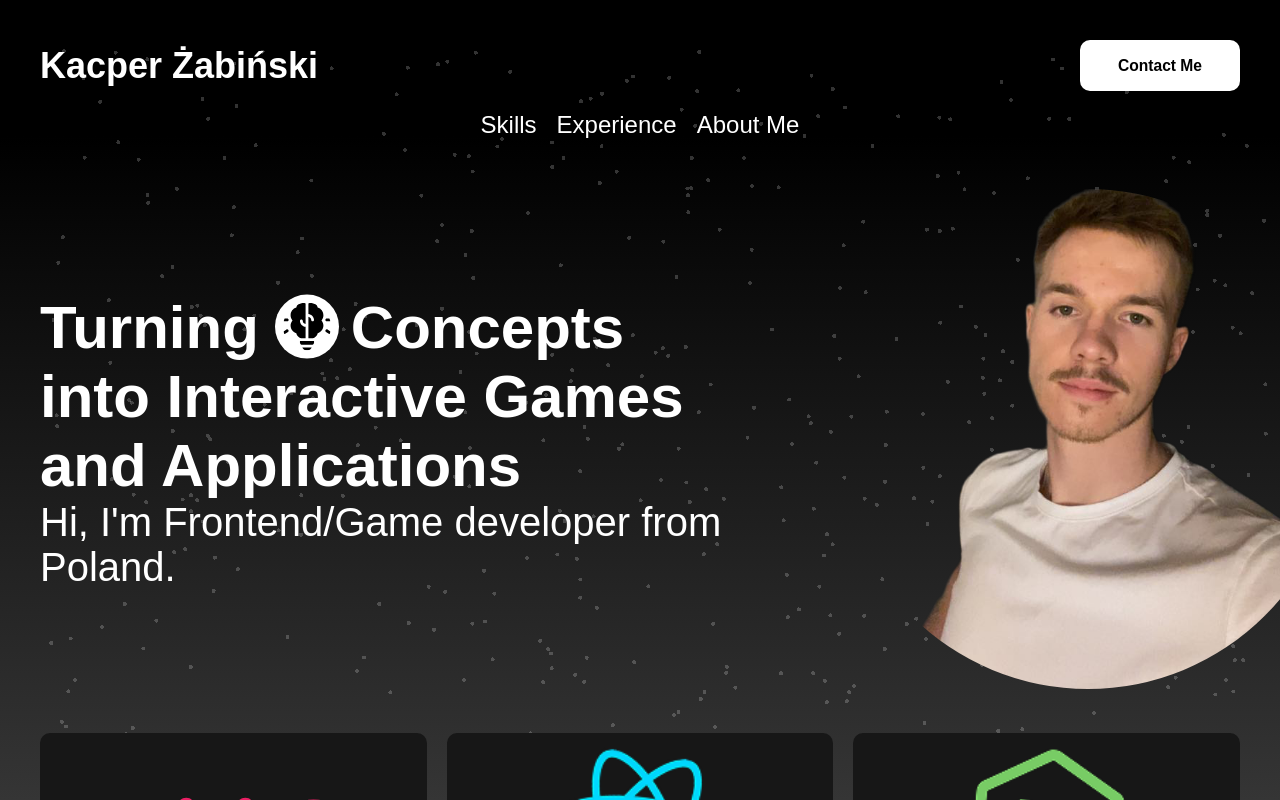
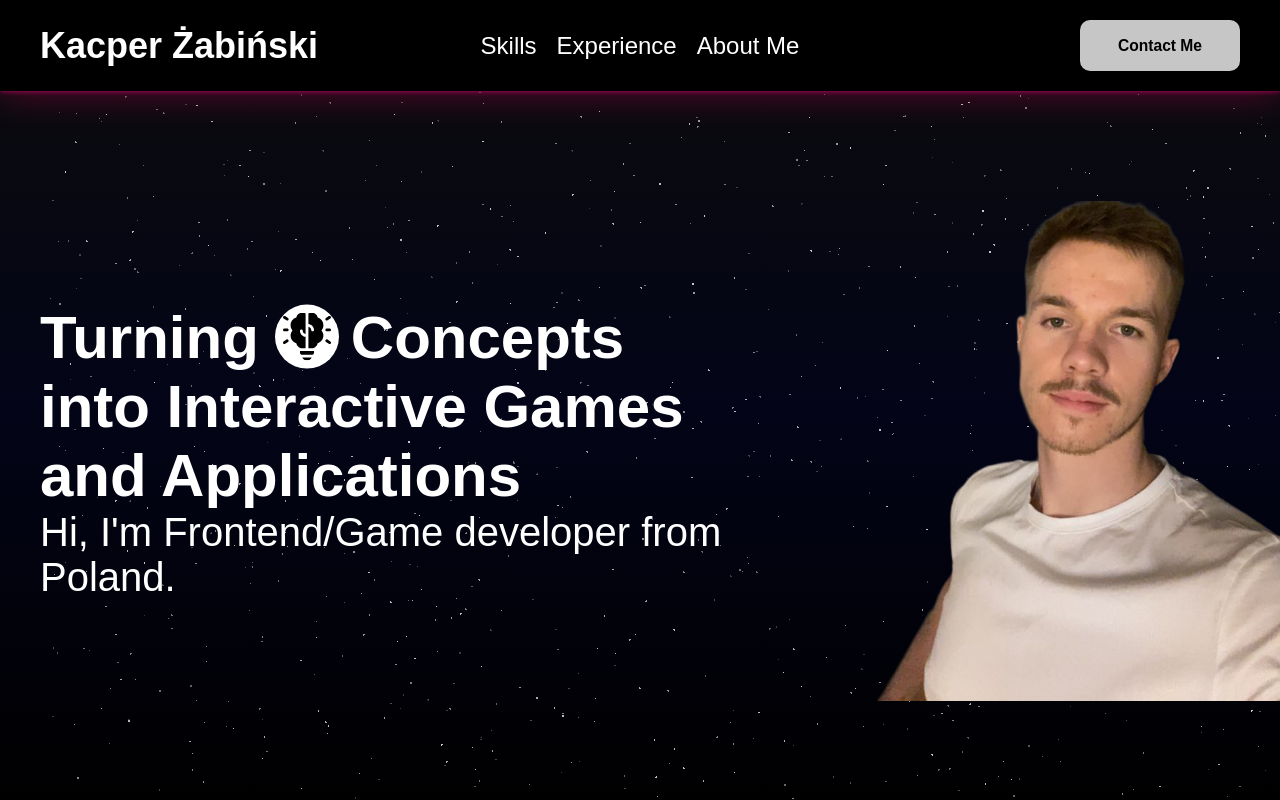
Before and after one commit to Zabsonk/react-portfolio-GSAP, a React (Vite) app: page / in a window 1280 px wide. Built offline with nearby package versions, Linux system fonts and the light colour scheme; a web font is replaced by a local one.

Commit message:
### [UPDATE] 0.1.1
- New Theme
- Navbar refactor
- Particle Wrapper refactor

```diff
--- a/package.json
+++ b/package.json
@@ -1,7 +1,7 @@
 {
   "name": "portfolio",
   "private": true,
-  "version": "0.1.0",
+  "version": "0.1.1",
   "type": "module",
   "scripts": {
     "dev": "vite",
--- a/src/App.tsx
+++ b/src/App.tsx
@@ -2,16 +2,16 @@ import Hero from "./sections/Hero";
 import NavBar from "./sections/NavBar.tsx";
 import About from './sections/About.tsx';
 import Skills from "./sections/Skills.tsx";
-import ParticleWrapper from './sections/ParticleWrapper.tsx';
 
 const App = () => (
-  <>
-      <ParticleWrapper/>
-      <NavBar />
-      <Hero />
-      <Skills />
-      <About />
-  </>
+    <>
+          <div className="hero-background">
+                <NavBar/>
+                <Hero/>
+          </div>
+          <Skills/>
+          <About/>
+    </>
 );
 
 export default App;
--- a/src/constants/index.ts
+++ b/src/constants/index.ts
@@ -32,6 +32,10 @@ const skills: {text:string,imgPath: string}[] = [
   {
     text: 'Paczki umiem instalowac i dodawac',
     imgPath: "/images/logos/node.png"
+  },
+  {
+    text: 'Kurwa git, japierdole',
+    imgPath: "/images/logos/git.svg"
   }
 ]
 
--- a/src/sections/Hero.tsx
+++ b/src/sections/Hero.tsx
@@ -1,6 +1,7 @@
 import { useGSAP } from "@gsap/react";
 import gsap from "gsap";
 import {words} from "../constants";
+import ParticleWrapper from './ParticleWrapper.tsx';
 
 const Hero = () => {
   useGSAP(() => {
@@ -18,6 +19,7 @@ const Hero = () => {
 
   return (
       <section className="hero">
+          <ParticleWrapper/>
           <div className="hero-text">
               <h1>
                   Turning
--- a/src/sections/NavBar.tsx
+++ b/src/sections/NavBar.tsx
@@ -15,19 +15,10 @@ const NavBar = (): ReactElement => {
         );
     });
     return (
-
         <nav className="navbar">
-            <div className={'nav-top'}>
             <div className="nav-left">
                 <h1 className="author">Kacper Żabiński</h1>
             </div>
-                <div className={'nav-right'}>
-                    <button className={'contact-button'}>
-                        <h3>Contact Me</h3>
-                    </button>
-                </div>
-            </div>
-            <div className={'nav-bottom'}>
             <div className="nav-center">
                 <ul className="nav-links">
                     {navLinks.map(link => (
@@ -40,7 +31,13 @@ const NavBar = (): ReactElement => {
                     ))}
                 </ul>
             </div>
+            <div className={'nav-right'}>
+                <button className={'contact-button'}>
+                    <h3>Contact Me</h3>
+                </button>
             </div>
+
+
         </nav>
     )
 }
--- a/src/sections/Skills.tsx
+++ b/src/sections/Skills.tsx
@@ -1,21 +1,67 @@
-import {type ReactElement, useRef} from "react";
+import {type ReactElement, type RefObject, useEffect, useRef, useState} from 'react';
 import {skills} from "../constants";
 
 const Skills = (): ReactElement =>{
-    const boxRef = useRef(null);
+    const boxRefs: React.RefObject<(HTMLDivElement | null)[]> = useRef([]);
+    const sectionRef: React.RefObject<HTMLDivElement | null> = useRef(null);
+    const paused = useRef<boolean>(false);
+    const animationId = useRef<number | null>(null);
 
 
+    const addRef = (ref: HTMLDivElement | null) => {
+        if (ref && !boxRefs.current.includes(ref)) {
+            boxRefs.current.push(ref);
+        }
+    }
+
+    useEffect(() => {
+        if (!boxRefs.current.length) return;
+
+        const pos: number[] = boxRefs.current.map((el, i) => i * 20);
+
+        const speeds = boxRefs.current.map(() => 2);
+
+        const animate = () => {
+            if (!paused.current) {
+                boxRefs.current.forEach((el, i) => {
+                    if (el) {
+                        pos[i] -= speeds[i];
+                        el.style.transform = `translateX(${pos[i]}px)`;
+                    }
+                });
+            }
+
+            animationId.current = requestAnimationFrame(animate);
+        };
+
+        animate();
+    }, []);
+
+
+    const handleMouseEnter = () => {
+        paused.current = true;
+    };
+
+    const handleMouseLeave = () => {
+        paused.current = false;
+    };
+
     return(
-        <section id={'skills'} className={'skills'}>
+        <section id={'skills'} className={'skills'} ref={sectionRef}>
             {
                 skills.map((s:{text: string, imgPath: string}) => (
                     <div
-                        ref={boxRef}
+                        ref={addRef}
+                        onMouseEnter={handleMouseEnter}
+                        onMouseLeave={handleMouseLeave}
                          className={'skill-frame'}>
                         <img src={s.imgPath} alt="person"/>
                         <span>{s.text}</span>
                     </div>
-                ))}
+
+                ))
+
+            }
         </section>
     )
 }
--- a/src/styles/hero.css
+++ b/src/styles/hero.css
@@ -30,7 +30,7 @@
 .img-wrapper img {
     width: 3rem;
     height: 3rem;
-    border-radius: 50%;
+    border-radius: 4%;
     display: block;
 }
 .wrapper {
@@ -43,7 +43,7 @@
 .hero{
     padding: 0px 40px;
     width: 100%;
-    min-height: calc(75vh - 125px);
+    min-height: calc(90vh);
     display: flex;
 }
 
@@ -62,15 +62,18 @@ h1{
     padding: 0;
     margin: 0;
 }
-.portrait-wrapper{
-    margin: 0 auto auto;
-    display: block;
-    justify-content: center;
+
+.portrait-wrapper {
+    margin-top: auto;
+    margin-bottom: auto;
+
+    display: flex;
     overflow: hidden;
+    position: relative;
 }
 
 .portrait {
-    border-radius: 50%;
+    border-radius: 5%;
     object-fit: contain;
     width: 500px;
     height: 500px;
--- a/src/styles/index.css
+++ b/src/styles/index.css
@@ -8,9 +8,15 @@ body {
   overflow-x: hidden;
   overflow-y: auto;
   color: white;
-  background: linear-gradient(0deg, rgb(53, 53, 53) 0%, rgb(0, 0, 0) 83%) no-repeat;
   scroll-behavior: smooth;
   font-family: "Mona Sans", sans-serif;
+  background: black;
+}
+
+.hero-background {
+  background: linear-gradient(0deg, rgba(0, 0, 0, 1) 0%, rgb(3, 4, 23) 50%, rgb(12, 12, 12) 100%);
+  min-height: 100vh;
+  width: 100%;
 }
 
 a{
--- a/src/styles/navbar.css
+++ b/src/styles/navbar.css
@@ -1,28 +1,27 @@
 .navbar {
-    font-size: 1.5em;
-    margin: 40px 40px;
-}
-
-.nav-top {
     display: flex;
     justify-content: space-between;
+    font-size: 1.5em;
+    padding: 20px 40px;
+    position: sticky;
+    top: 0;
+    box-shadow: 0 0 5px rgba(255, 0, 136, 0.71), 0 0 40px rgba(255, 0, 106, 0.36);
+    background: linear-gradient(180deg, rgb(0, 0, 0) 0%, rgb(0, 0, 0) 100%);
+    z-index: 100;
+    align-items: center;
+    overflow: hidden;
+}
+.nav-center {
+    position: absolute;
+    left: 50%;
+    transform: translateX(-50%);
+    display: flex;
+    justify-content: center;
     align-items: center;
 }
 
-.nav-bottom {
-    margin-top: 10px;
-    padding: 10px;
-    text-align: center;
-    border-radius: 5px;
-}
-
-.nav-center {
-    justify-content: center;
-    display: flex;
-}
-
-
 .nav-links {
+    top: 0;
     display: flex;
     list-style: none;
     margin: 0;
@@ -54,7 +53,7 @@
 }
 
 .contact-button {
-    background-color: #fff;
+    background-color: #c6c6c6;
     border-radius: 10px;
     border: none;
     width: 10rem;
@@ -66,7 +65,7 @@
 
 .contact-button::before {
     content: "";
-    background-color: rgba(0, 0, 0, 0.3);
+    background-color: rgba(255, 255, 255, 0.66);
     width: 0;
     height: 100%;
     position: absolute;
--- a/src/styles/particleScene.css
+++ b/src/styles/particleScene.css
@@ -1,14 +1,14 @@
 .particle-wrapper {
-    position: relative;  /* normalne pozycjonowanie */
-    z-index: 0;          /* na wierzchu Pixi */
+    position: absolute;
+    z-index: 0;
 }
 
 .particle-container {
-    position: fixed;  /* fixed żeby było zawsze na ekranie */
+    position: fixed;
     top: 0;
     left: 0;
-    width: 100vw;
-    height: 100vh;
-    z-index: -1;      /* żeby było pod wszystkim */
-    pointer-events: none; /* żeby Pixi nie blokowało interakcji myszką i scroll */
+    width: 100%;
+    height: 100%;
+    z-index: -1;
+    pointer-events: none;
 }
--- a/src/styles/skills.css
+++ b/src/styles/skills.css
@@ -1,15 +1,16 @@
 .skills{
-    padding: 40px 40px;
-    width: auto;
+    width: 100%;
     display: flex;
+    overflow: hidden;
     gap: 20px;
 }
 
 .skill-frame{
-    background-color: #171717;
-    flex: 1;
+    flex: 0 0 33.33%;
+    background-color: #0b0b0b;
     text-align: center;
     border-radius: 10px;
+    border: 4px solid #8c8c8c;
     position: relative;
     transition: transform 0.3s ease, box-shadow 0.3s ease;
     overflow: hidden;
@@ -57,3 +58,12 @@
     opacity: 1;
     transform: translateY(-75%);
 }
+
+@keyframes scroll-left {
+    0% {
+        transform: translateX(0%);
+    }
+    100% {
+        transform: translateX(-50%);
+    }
+}
```
Also changed, not shown: src/animation/ParticleScene.tsx (+61 -20 lines). Lines whose indentation alone changed are shown as unchanged.
